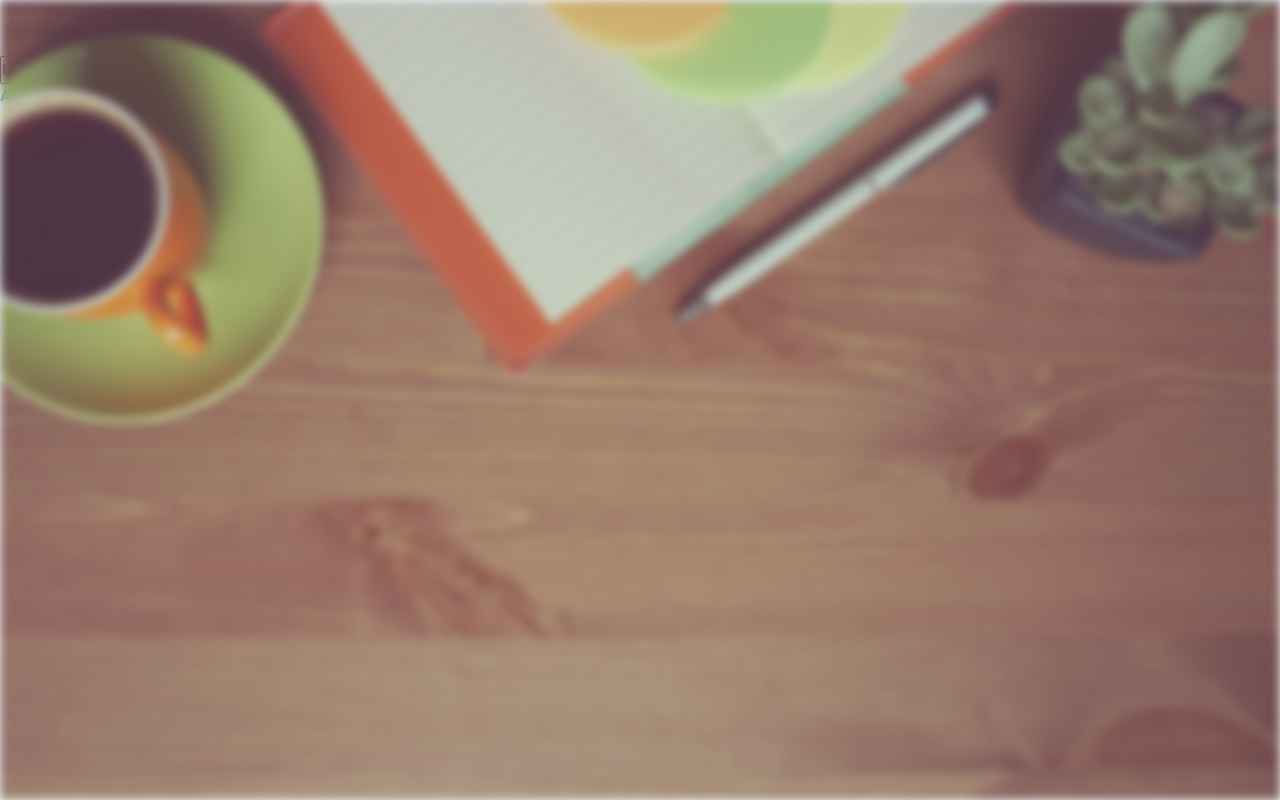
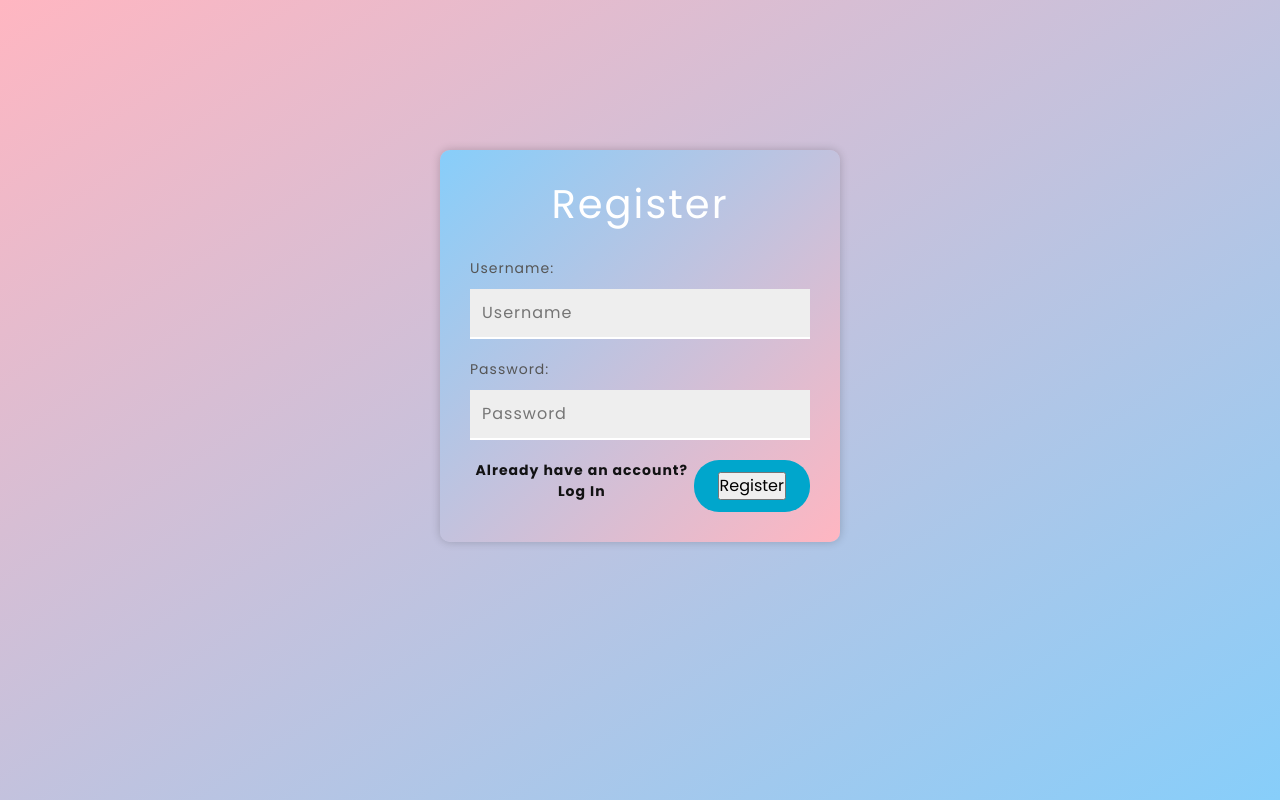
Before and after one commit to yogita-github/counseling_system, a Flask app: page /register in a window 1280 px wide. Run offline with Flask 3, Linux system fonts and the light colour scheme.

Commit message:
gyjsagdu

```diff
--- a/main.py
+++ b/main.py
@@ -166,13 +166,16 @@ def faqs():
 @app.route('/log',methods=['POST','GET'])
 def log():
     form = LoginForm()
+    print(form.username.data)
     if form.validate_on_submit():
         user = User.query.filter_by(username=form.username.data).first()
+
         if user:
             if bcrypt.check_password_hash(user.password, form.password.data):
                 login_user(user)
                 return redirect(url_for('dashboard'))
     return render_template('log.html',form=form)
+
 
 @app.route('/logout',methods=['GET','POST'])
 @login_required
--- a/static/css/style.css
+++ b/static/css/style.css
@@ -388,7 +388,9 @@ body {
 }
 
 /*Register page*/
-.re{
+
+
+/* .re{
   text-align: center;
   padding-top: 500px;
 }
@@ -423,9 +425,108 @@ form .form-field {
   align-items: center;
   margin-bottom: 1rem;
   position: relative;
-}
-/*posts page*/
-
+} */
+/*login page*/
+.login-container {
+  max-width: 400px;
+  margin: 50px auto;
+  background-color: #fff;
+  padding: 30px;
+  box-shadow: 0 0 10px rgba(0, 0, 0, 0.2);
+  border-radius: 10px;
+}
+
+h1 {
+  text-align: center;
+  margin-bottom: 30px;
+  color: #555;
+  font-weight: normal;
+  letter-spacing: 2px;
+}
+
+.form-group {
+  margin-bottom: 20px;
+}
+
+label {
+  display: block;
+  margin-bottom: 10px;
+  font-size: 14px;
+  color: #555;
+  letter-spacing: 1px;
+}
+
+input[type="text"], input[type="password"] {
+  width: 100%;
+  padding: 12px;
+  border: none;
+  border-bottom: 2px solid #ddd;
+  font-size: 16px;
+  color: #555;
+  letter-spacing: 1px;
+}
+
+button[type="submit"] {
+  background-color: #00A6CC;
+  color: #fff;
+  border: none;
+  padding: 12px 24px;
+  border-radius: 25px;
+  font-size: 16px;
+  font-weight: bold;
+  letter-spacing: 1px;
+  cursor: pointer;
+  transition: background-color 0.3s ease;
+  float: right;
+}
+
+button[type="submit"]:hover {
+  background-color: #57C7E7;
+}
+
+.signup-link {
+  margin-top: 20px;
+  text-align: center;
+  font-size: 14px;
+  color: #888;
+  letter-spacing: 1px;
+}
+
+.signup-link a {
+  color: #121213;
+  text-decoration: none;
+  font-weight: bold;
+  transition: color 0.3s ease;
+}
+
+.signup-link a:hover {
+  color: #00A6CC;
+}
+.lg{
+  background: linear-gradient(to bottom right, #FFB6C1, #87CEFA);
+  display: flex;
+  background-repeat: no-repeat;
+  width: 100%;
+  height: 100%;
+  background-attachment: fixed;
+  padding-top: 100px;
+}
+
+/* New styles for adding more color */
+.login-container {
+  background: linear-gradient(to top left, #FFB6C1, #87CEFA);
+
+}
+
+h1 {
+  color: #fff;
+}
+
+input[type="text"], input[type="password"] {
+  border-bottom: 2px solid #fff;
+  background-color: #eee;
+}
+ /*register pagr*/
 
   /*.tipss h1{
 	text-align: center;
@@ -905,11 +1006,13 @@ img {
   }
   /*Recommendation page*/
   .rec_main{
-	background-color:  rgb(194, 242, 245);
+	background-color:  rgb(160, 239, 244);
   }
 
  .diseases h1{
 text-align: center;
+color: #000;
+padding-top: 20px;
  }
 input[type='checkbox'] {
  display: none;
--- a/templates/about.html
+++ b/templates/about.html
@@ -11,7 +11,7 @@
 </head>
 <ul class="nav justify-content-center">
     <li class="nav-item">
-      <a class="nav-link active" aria-current="page" href="#">Home</a>
+      <a class="nav-link active" aria-current="page" href="/">Home</a>
     </li>
     <li class="nav-item">
       <a class="nav-link" href="/about">About</a>
--- a/templates/index.html
+++ b/templates/index.html
@@ -172,8 +172,8 @@
       <div class="col">
         <h2>Team</h2>
         <ul>
-          <li>HR Team</li>
-          <li>Finance Team</li>
+          <li>Backend Team</li>
+          <li>Frontend Team</li>
           <li>Content Team</li>
         </ul>
       </div>
--- a/templates/recommendations.html
+++ b/templates/recommendations.html
@@ -27,7 +27,7 @@
       <a class="nav-link" href="/login">Login</a>
     </li>
   </ul>
-<body class="rec_ main">
+<body class="rec_main">
 
     <div class="diseases">
         <h1 >Common Treatments</h1>
--- a/templates/register.html
+++ b/templates/register.html
@@ -9,8 +9,8 @@
     <link href="https://cdn.jsdelivr.net/npm/bootstrap@5.0.2/dist/css/bootstrap.min.css" rel="stylesheet" integrity="sha384-EVSTQN3/azprG1Anm3QDgpJLIm9Nao0Yz1ztcQTwFspd3yD65VohhpuuCOmLASjC" crossorigin="anonymous">
     <link rel="stylesheet" href="../static/css/style.css">
 </head>
-<body>
-    <div id="bg"></div>
+<body class="lg">
+    <!-- <div id="bg"></div>
 
     <h1 class="reg">Register</h1>
     <div class="form-field">
@@ -22,6 +22,29 @@
     </form>
     </div>
     <a href="{{url_for('log')}}">Already have an account? Log In</a>
+ -->
+
+    <div class="login-container">
+        <h1>Register</h1>
+
+        <form>
+             {{ form.hidden_tag() }}
+          <div class="form-group">
+            <label for="username">Username:</label>
+           {{ form.username }}
+          </div>
+          <div class="form-group">
+            <label for="password">Password:</label>
+            {{ form.password }}
+
+          </div>
+          <button type="submit">{{ form.submit }}</button>
+        </form>
+        <div class="signup-link">
+            <a href="{{url_for('log')}}">Already have an account? Log In</a>
+
+        </div>
+      </div>
 
 </body>
 </html>
```
Also changed, not shown: static/css/r_style.css (+9 -3 lines), templates/log.html (+30 -10 lines).
